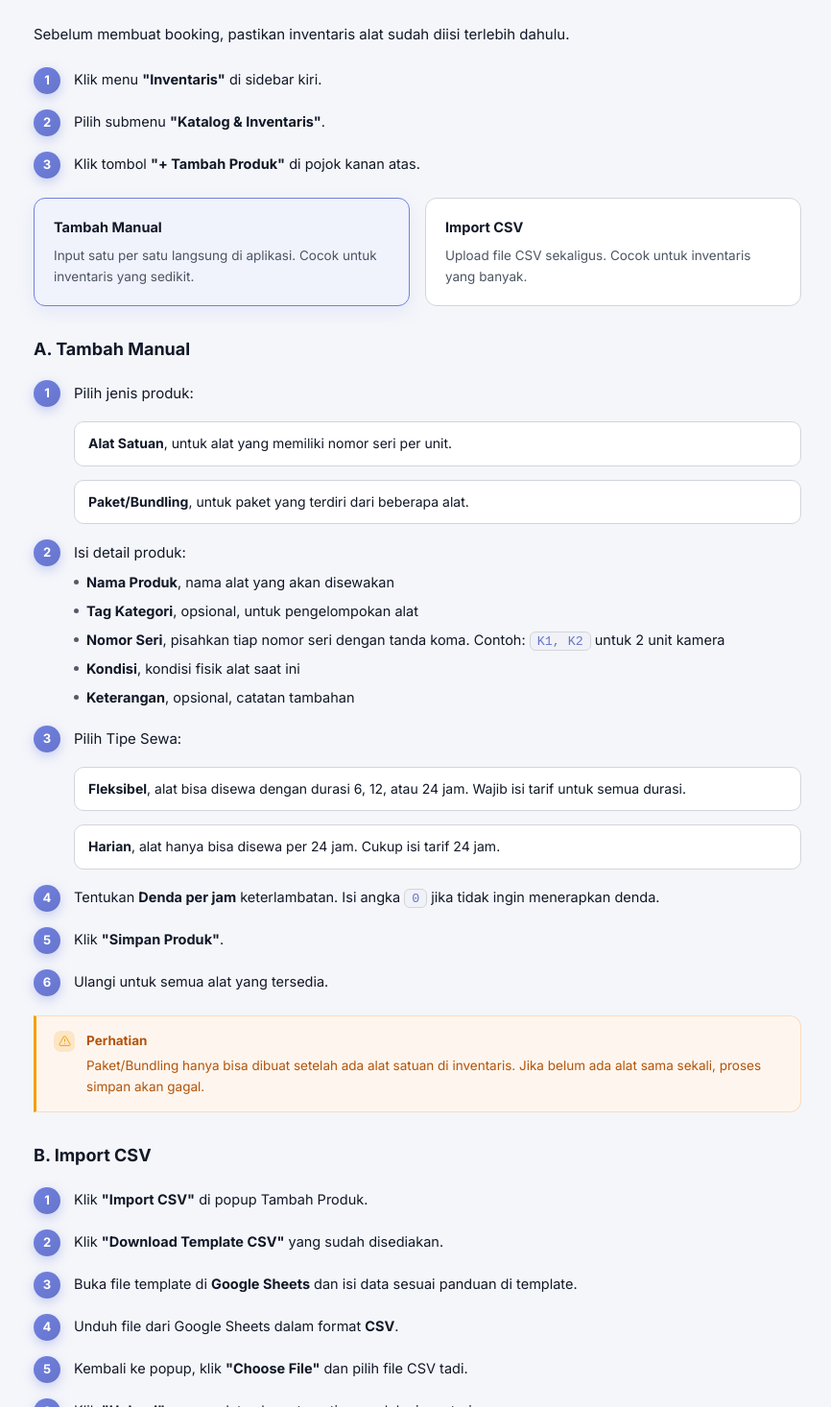
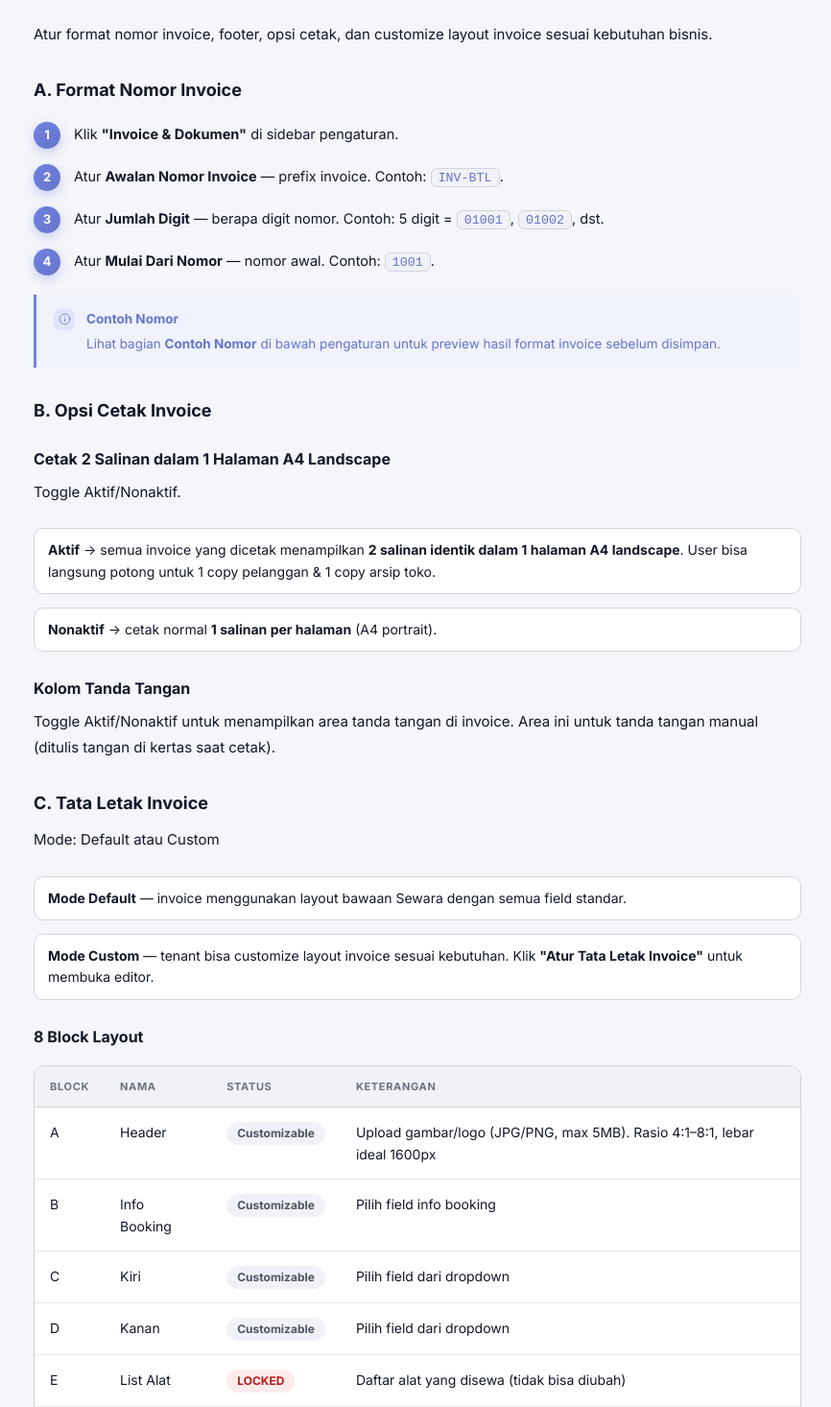
Before and after one commit to Rzp1010/Sewara-landing, a Next.js app: page /panduan in a window 1280 px wide. Shown: the part 1264-2730 px from the top of the page at 96% size, without its empty margins (357-1223 px from the left). Built offline with nearby package versions, Linux system fonts and the light colour scheme.

Commit message:
feat(panduan): add invoice documentation

```diff
--- a/next.config.mjs
+++ b/next.config.mjs
@@ -1,6 +1,5 @@
 /** @type {import('next').NextConfig} */
 const nextConfig = {
-  output: "export",
   allowedDevOrigins: [
     "http://169.254.83.107:3000",
     "http://localhost:3000",
--- a/src/app/globals.css
+++ b/src/app/globals.css
@@ -985,6 +985,11 @@ code {
   font-weight: 700;
   margin: 34px 0 14px;
 }
+.sw-gs h4 {
+  font-size: 16px;
+  font-weight: 700;
+  margin: 28px 0 12px;
+}
 .sw-gs-lead {
   font-size: 15px;
   color: var(--sw-text-2);
--- a/src/app/panduan/page.js
+++ b/src/app/panduan/page.js
@@ -7,12 +7,22 @@ import { IconBook } from "../../components/icons";
 export const metadata = {
   title: "Panduan Penggunaan",
   description:
-    "Panduan lengkap Sewara, dari pendaftaran akun, login, mengisi inventaris, membuat booking, mengubah status sewa, hingga tracking alat.",
+    "Panduan lengkap Sewara, dari pendaftaran akun, login, pengaturan invoice, mengisi inventaris, membuat booking, mengubah status sewa, hingga tracking alat.",
 };
 
 const TOC = [
   { label: "Memulai", id: "daftar", title: "Pendaftaran Akun" },
   { label: "Memulai", id: "login", title: "Login" },
+  {
+    label: "Persiapan",
+    id: "invoice",
+    title: "Invoice & Dokumen",
+    sub: [
+      { id: "format-nomor", title: "Format Nomor Invoice" },
+      { id: "opsi-cetak", title: "Opsi Cetak Invoice" },
+      { id: "tata-letak", title: "Tata Letak Invoice" },
+    ],
+  },
   {
     label: "Inventaris",
     id: "inventaris",
@@ -112,9 +122,156 @@ export default function PanduanPage() {
             </Steps>
           </section>
 
-          {/* BAGIAN 3: INVENTARIS */}
+          {/* BAGIAN 3: INVOICE & DOKUMEN */}
+          <section className="sw-gs" id="invoice">
+            <div className="sw-gs-kicker">Bagian 3</div>
+            <h2 className="sw-gs-title">Invoice &amp; Dokumen</h2>
+            <p className="sw-gs-lead">
+              Atur format nomor invoice, footer, opsi cetak, dan customize layout invoice sesuai
+              kebutuhan bisnis.
+            </p>
+
+            <h3 id="format-nomor">A. Format Nomor Invoice</h3>
+            <Steps>
+              <Step n={1}>
+                Klik <strong>"Invoice &amp; Dokumen"</strong> di sidebar pengaturan.
+              </Step>
+              <Step n={2}>
+                Atur <strong>Awalan Nomor Invoice</strong> — prefix invoice. Contoh:{" "}
+                <code>INV-BTL</code>.
+              </Step>
+              <Step n={3}>
+                Atur <strong>Jumlah Digit</strong> — berapa digit nomor. Contoh: 5 digit ={" "}
+                <code>01001</code>, <code>01002</code>, dst.
+              </Step>
+              <Step n={4}>
+                Atur <strong>Mulai Dari Nomor</strong> — nomor awal. Contoh: <code>1001</code>.
+              </Step>
+            </Steps>
+            <Note title="Contoh Nomor">
+              Lihat bagian <strong>Contoh Nomor</strong> di bawah pengaturan untuk preview hasil
+              format invoice sebelum disimpan.
+            </Note>
+
+            <h3 id="opsi-cetak">B. Opsi Cetak Invoice</h3>
+            <h4>Cetak 2 Salinan dalam 1 Halaman A4 Landscape</h4>
+            <p className="sw-gs-lead">Toggle Aktif/Nonaktif.</p>
+            <IChos>
+              <ICho>
+                <strong>Aktif</strong> → semua invoice yang dicetak menampilkan <strong>2 salinan
+                identik dalam 1 halaman A4 landscape</strong>. User bisa langsung potong untuk 1 copy
+                pelanggan &amp; 1 copy arsip toko.
+              </ICho>
+              <ICho>
+                <strong>Nonaktif</strong> → cetak normal <strong>1 salinan per halaman</strong>{" "}
+                (A4 portrait).
+              </ICho>
+            </IChos>
+
+            <h4>Kolom Tanda Tangan</h4>
+            <p className="sw-gs-lead">
+              Toggle Aktif/Nonaktif untuk menampilkan area tanda tangan di invoice. Area ini untuk
+              tanda tangan manual (ditulis tangan di kertas saat cetak).
+            </p>
+
+            <h3 id="tata-letak">C. Tata Letak Invoice</h3>
+            <p className="sw-gs-lead">Mode: Default atau Custom</p>
+            <IChos>
+              <ICho>
+                <strong>Mode Default</strong> — invoice menggunakan layout bawaan Sewara dengan
+                semua field standar.
+              </ICho>
+              <ICho>
+                <strong>Mode Custom</strong> — tenant bisa customize layout invoice sesuai
+                kebutuhan. Klik <strong>"Atur Tata Letak Invoice"</strong> untuk membuka editor.
+              </ICho>
+            </IChos>
+
+            <h4>8 Block Layout</h4>
+            <Tbl>
+              <thead>
+                <TR>
+                  <TH>Block</TH>
+                  <TH>Nama</TH>
+                  <TH>Status</TH>
+                  <TH>Keterangan</TH>
+                </TR>
+              </thead>
+              <tbody>
+                <TR><TD>A</TD><TD>Header</TD><TD><Badge tone="neutral">Customizable</Badge></TD><TD>Upload gambar/logo (JPG/PNG, max 5MB). Rasio 4:1–8:1, lebar ideal 1600px</TD></TR>
+                <TR><TD>B</TD><TD>Info Booking</TD><TD><Badge tone="neutral">Customizable</Badge></TD><TD>Pilih field info booking</TD></TR>
+                <TR><TD>C</TD><TD>Kiri</TD><TD><Badge tone="neutral">Customizable</Badge></TD><TD>Pilih field dari dropdown</TD></TR>
+                <TR><TD>D</TD><TD>Kanan</TD><TD><Badge tone="neutral">Customizable</Badge></TD><TD>Pilih field dari dropdown</TD></TR>
+                <TR><TD>E</TD><TD>List Alat</TD><TD><Badge tone="danger">LOCKED</Badge></TD><TD>Daftar alat yang disewa (tidak bisa diubah)</TD></TR>
+                <TR><TD>F</TD><TD>Kiri Bawah</TD><TD><Badge tone="neutral">Customizable</Badge></TD><TD>Pilih field dari dropdown</TD></TR>
+                <TR><TD>G</TD><TD>Total Harga</TD><TD><Badge tone="danger">LOCKED</Badge></TD><TD>Total harga sewa (tidak bisa diubah)</TD></TR>
+                <TR><TD>H</TD><TD>Footer</TD><TD><Badge tone="neutral">Customizable</Badge></TD><TD>Custom text atau tanda tangan</TD></TR>
+              </tbody>
+            </Tbl>
+
+            <h4>Field yang Bisa Dipilih</h4>
+            <Bullets>
+              <li>No. Invoice</li>
+              <li>Tanggal Buat</li>
+              <li>Status</li>
+              <li>Dibuat Oleh</li>
+              <li>Waktu Ambil</li>
+              <li>Waktu Kembali</li>
+              <li>Durasi</li>
+              <li>Diserahkan Oleh</li>
+              <li>Penyewa</li>
+              <li>No. HP</li>
+              <li>Alamat</li>
+              <li>Jaminan</li>
+              <li>Status Bayar</li>
+              <li>Aksesoris</li>
+              <li>Tanda Tangan</li>
+              <li>Text Footer</li>
+            </Bullets>
+
+            <h4>Cara Customize</h4>
+            <Steps>
+              <Step n={1}>Buka modal editor <strong>"Atur Tata Letak Invoice"</strong>.</Step>
+              <Step n={2}>
+                <p>
+                  Untuk setiap block yang bisa diubah (A, B, C, D, F, H), klik dropdown{" "}
+                  <strong>"Pilih Field"</strong> atau <strong>"Tambah Field"</strong>, lalu pilih
+                  field dari list yang ingin ditampilkan.
+                </p>
+                <Bullets>
+                  <li>
+                    Field yang sudah dipakai di block lain tidak akan muncul (untuk mencegah
+                    duplikasi).
+                  </li>
+                  <li>
+                    Jika ingin pindah field ke block lain: hapus dulu dari block awal → field akan
+                    muncul lagi di dropdown block lain → pilih &amp; masukkan ke block baru.
+                  </li>
+                </Bullets>
+              </Step>
+              <Step n={3}>Lihat <strong>preview real-time</strong> di sebelah kanan untuk hasil layout.</Step>
+              <Step n={4}>Klik <strong>"Simpan Layout"</strong> untuk terapkan ke semua invoice.</Step>
+            </Steps>
+
+            <Note title="Reset ke Layout Default">
+              Klik <strong>"Reset ke Default"</strong> di section "Tata Letak Invoice" untuk kembali
+              ke layout standar Sewara.
+            </Note>
+
+            <Warn title="Catatan Penting">
+              <Bullets>
+                <li>Setiap field hanya bisa dipakai 1 kali dalam seluruh invoice.</li>
+                <li>Download PDF dan cetak mengikuti layout yang di-set (custom atau default).</li>
+                <li>
+                  Opsi "Cetak 2 Salinan" hanya berlaku saat print/cetak, sesuai setting di atas.
+                </li>
+              </Bullets>
+            </Warn>
+          </section>
+
+          {/* BAGIAN 4: INVENTARIS */}
           <section className="sw-gs" id="inventaris">
-            <div className="sw-gs-kicker">Bagian 3</div>
+            <div className="sw-gs-kicker">Bagian 4</div>
             <h2 className="sw-gs-title">Menambahkan Inventaris</h2>
             <p className="sw-gs-lead">
               Sebelum membuat booking, pastikan inventaris alat sudah diisi terlebih dahulu.
@@ -228,7 +385,7 @@ export default function PanduanPage() {
               </tbody>
             </Tbl>
 
-            <h4 style={{ marginTop: 28, marginBottom: 12 }}>Contoh Pengisian</h4>
+            <h4>Contoh Pengisian</h4>
             <Tbl variant="example">
               <thead>
                 <TR>
@@ -244,7 +401,7 @@ export default function PanduanPage() {
               </tbody>
             </Tbl>
 
-            <h4 style={{ marginTop: 28, marginBottom: 12 }}>Hal Penting</h4>
+            <h4>Hal Penting</h4>
             <Bullets>
               <li>Isi tarif dalam angka saja, <strong>tanpa titik, koma, atau Rp</strong>. Contoh: <code>270000</code> bukan <code>Rp270.000</code></li>
               <li>Jika TipeSewa = <code>Harian</code>, kolom Harga6J dan Harga12J <strong>boleh dikosongkan</strong></li>
@@ -259,9 +416,9 @@ export default function PanduanPage() {
             </Warn>
           </section>
 
-          {/* BAGIAN 4: BOOKING */}
+          {/* BAGIAN 5: BOOKING */}
           <section className="sw-gs" id="booking">
-            <div className="sw-gs-kicker">Bagian 4</div>
+            <div className="sw-gs-kicker">Bagian 5</div>
             <h2 className="sw-gs-title">Membuat Booking</h2>
             <Steps>
               <Step n={1}>Klik menu <strong>"Operasional"</strong> di sidebar kiri.</Step>
@@ -300,9 +457,9 @@ export default function PanduanPage() {
             </Warn>
           </section>
 
-          {/* BAGIAN 5: STATUS SEWA */}
+          {/* BAGIAN 6: STATUS SEWA */}
           <section className="sw-gs" id="status">
-            <div className="sw-gs-kicker">Bagian 5</div>
+            <div className="sw-gs-kicker">Bagian 6</div>
             <h2 className="sw-gs-title">Melihat dan Mengubah Status Sewa</h2>
             <Steps>
               <Step n={1}>Klik menu <strong>"Operasional"</strong> di sidebar kiri.</Step>
@@ -480,9 +637,9 @@ export default function PanduanPage() {
             </Bullets>
           </section>
 
-          {/* BAGIAN 6: TRACKING */}
+          {/* BAGIAN 7: TRACKING */}
           <section className="sw-gs" id="tracking">
-            <div className="sw-gs-kicker">Bagian 6</div>
+            <div className="sw-gs-kicker">Bagian 7</div>
             <h2 className="sw-gs-title">Tracking Alat</h2>
             <p className="sw-gs-lead">
               Fitur Tracking Alat memiliki 2 mode tampilan sesuai kebutuhan user.
```
